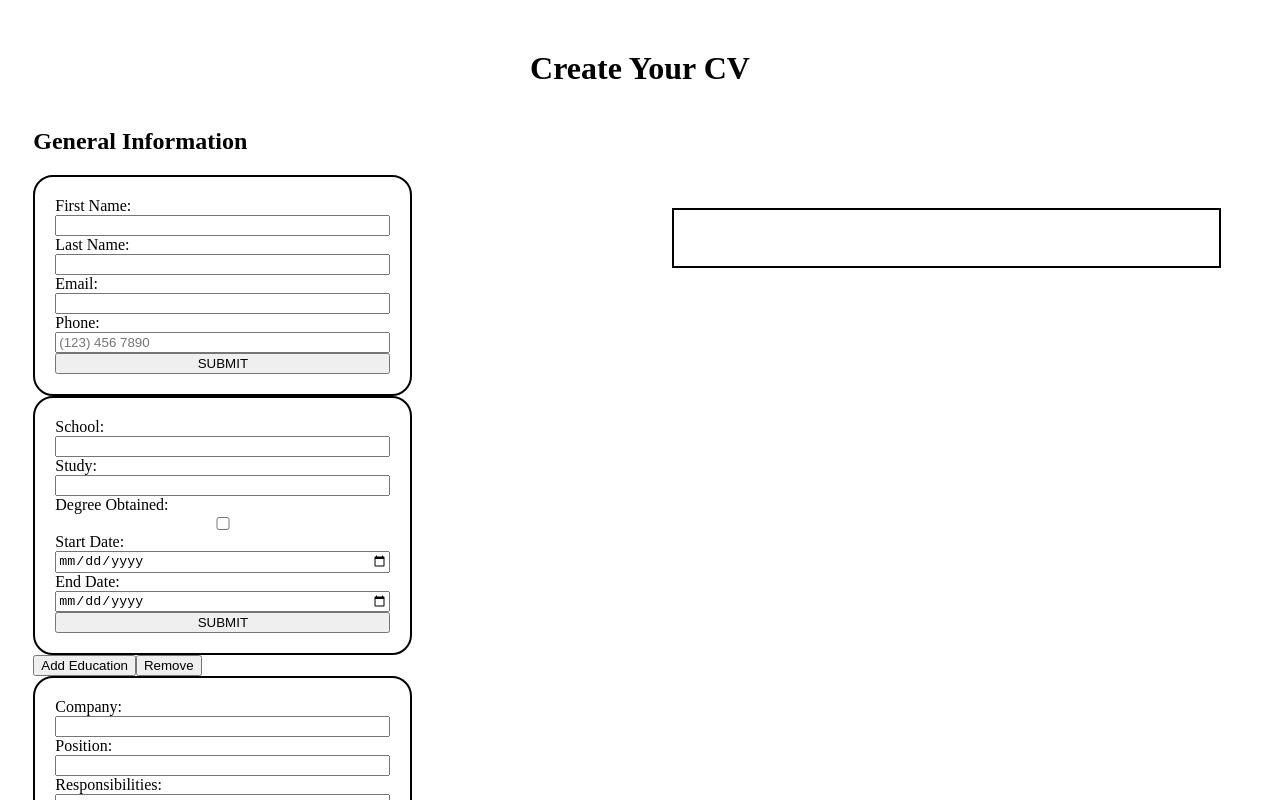
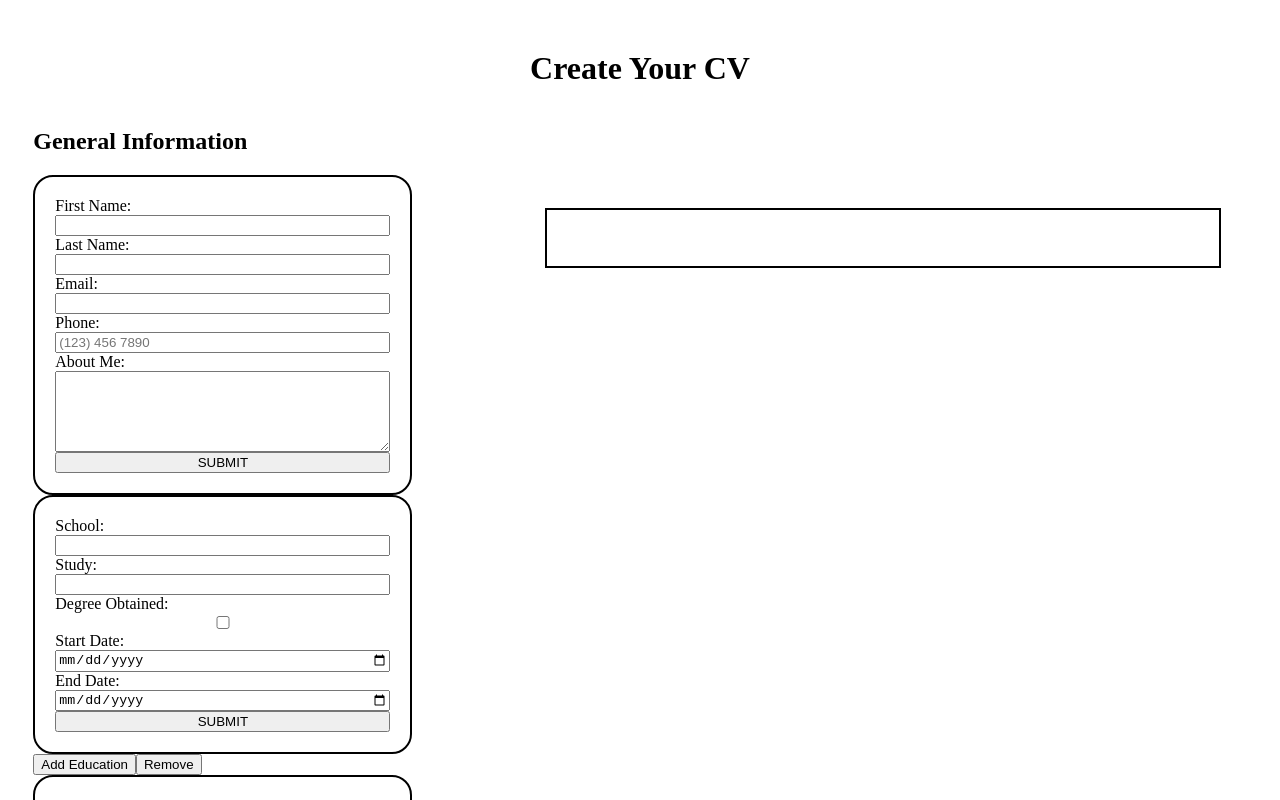
Before and after one commit to BenjaminJMcD/react-cv, a React (Vite) app: page / in a window 1280 px wide. Shown: the top 800 px of the page. Built offline with nearby package versions, Linux system fonts and the light colour scheme.

Commit message:
build : added About Me section to basic

```diff
--- a/src/components/BasicDoc.jsx
+++ b/src/components/BasicDoc.jsx
@@ -8,6 +8,7 @@ function BasicDoc({ basicInfo }) {
             <p>{basicInfo.lastName}</p>
             <p>{basicInfo.email}</p>
             <p>{basicInfo.phone}</p>
+            <p>{basicInfo.description}</p>
         </div>
     )
 
--- a/src/components/NewBasic.jsx
+++ b/src/components/NewBasic.jsx
@@ -7,7 +7,8 @@ function NewBasic({ onFormSubmit }) {
     firstName: '',
     lastName: '',
     email: '',
-    phone: ''
+    phone: '',
+    description: ''
   });
 
   const handleChange = (event) => {
@@ -77,6 +78,12 @@ function NewBasic({ onFormSubmit }) {
             name="phone"
             value = {formData.phone}
             onChange={handleInput} />
+        <label htmlFor="basicDescription">About Me: </label>
+        <textarea rows="5" cols="50"
+            id="basicDescription"
+            name="description"
+            value = {formData.description}
+            onChange={handleChange} />
         <button className="submitButton" type="submit">SUBMIT</button>
     </form>
   )
--- a/src/components/NewExperience.jsx
+++ b/src/components/NewExperience.jsx
@@ -41,7 +41,7 @@ function NewExperience({ onFormSubmit }) {
           onChange={handleChange}
       />
       <label htmlFor="expResponsibilities">Responsibilities: </label>
-      <textarea rows="4" cols="50"
+      <textarea rows= "4" cols="50"
           id="expResponsibilities"
           name="responsibilities"
           value={formData.responsibilities}
--- a/src/styles.css
+++ b/src/styles.css
@@ -41,7 +41,7 @@
 
 
 .cvDocument {
-    width: 40%;
+    width: 50%;
     float:right;
     margin-top: 100px;
     border: 2px solid black;
```
